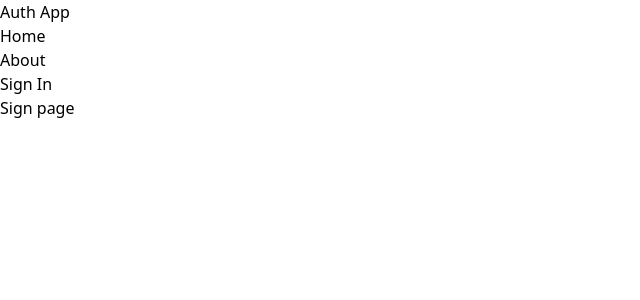
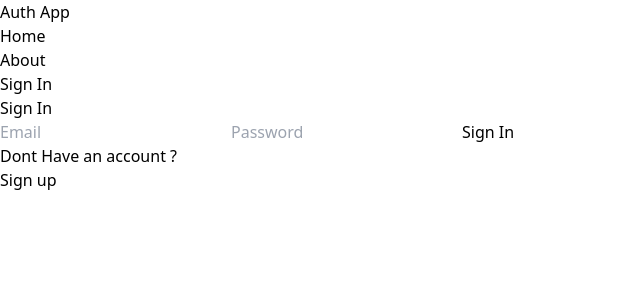
Before and after one commit to EmmaSargsyan09/mern-auth, a React (Vite) app in the folder client/: page /sign in a window 1280 px wide. Shown: the top 300 px of the page, without its empty margins (0-640 px from the left). Built offline with nearby package versions, Linux system fonts and the light colour scheme.

Commit message:
complete the sign in page functionality

```diff
--- a/client/src/pages/Sign.jsx
+++ b/client/src/pages/Sign.jsx
@@ -1,9 +1,63 @@
-import React from 'react';
+
+import { useState } from 'react';
+import {Link,useNavigate} from 'react-router-dom';
+
 
 function Sign() {
+  const [formData, setFormData] = useState ({});
+  const [error,setError] = useState(false);
+  const [loading,setLoading] = useState(false);
+  const navigate = useNavigate();
+  const handleChange = (e) => {
+    setFormData({...formData, [e.target.id]: e.target.value });
+    }
+
+  const handleSubmit = async (e) => {
+    e.preventDefault();
+    try {
+
+      setLoading(true);
+      const res = await fetch('/api/auth/sign', {
+        method: 'POST',
+        headers: {
+          'Content-Type': 'application/json',
+        },
+        body: JSON.stringify(formData),
+      });
+      const data = await res.json();
+      setLoading(false);
+      if (data.success === false) {
+        setError(true);
+        return;
+      }
+
+    navigate('/');
+    } catch (error) {
+      setLoading(false);
+      setError(true);
+
+    }
+
+  };
   return (
-    <div>
-      <h1>Sign page</h1>
+    <div className='p-3 max-w-lg mx-auto'>
+      <h1 className='text-3xl text-center font-semibold my-7'>Sign In </h1>
+      <form onSubmit={handleSubmit} className='flex flex-col gap-4'>
+
+        <input type='email' placeholder='Email' id='email' className='bg-slate-100 p-3 rounded-lg'onChange={handleChange} />
+        <input type='password' placeholder='Password' id='password' className='bg-slate-100 p-3 rounded-lg'onChange={handleChange} />
+        <button disabled={loading} className='bg-slate-700 text-white p-3 rounded-lg uppercase hover:opacity-95 disabled:opacity-80'>{loading ? 'Loading...': 'Sign In'}</button>
+      </form>
+      <div className='flex gap-2 mt-5'>
+        <p>Dont Have an account ?</p>
+        <Link to='/sign-up'>
+        <span className='text-blue-500'>Sign up</span>
+        </Link>
+      </div>
+      <p className='text-red-700 mt-5'>{error && 'Something went wrong !'}</p>
+
+
+
     </div>
   );
 }
--- a/client/src/pages/SignUp.jsx
+++ b/client/src/pages/SignUp.jsx
@@ -1,11 +1,12 @@
-import { set } from 'mongoose';
+
 import { useState } from 'react';
-import {Link} from 'react-router-dom'
+import {Link, useNavigate} from 'react-router-dom'
 
 function SignUp() {
   const [formData, setFormData] = useState ({});
   const [error,setError] = useState(false);
   const [loading,setLoading] = useState(false);
+  const navigate = useNavigate();
   const handleChange = (e) => {
     setFormData({...formData, [e.target.id]: e.target.value });
     }
@@ -30,7 +31,7 @@
         return;
       }
 
-      setError(false);
+      navigate('/sign');
     } catch (error) {
       setLoading(false);
       setError(true);
```
